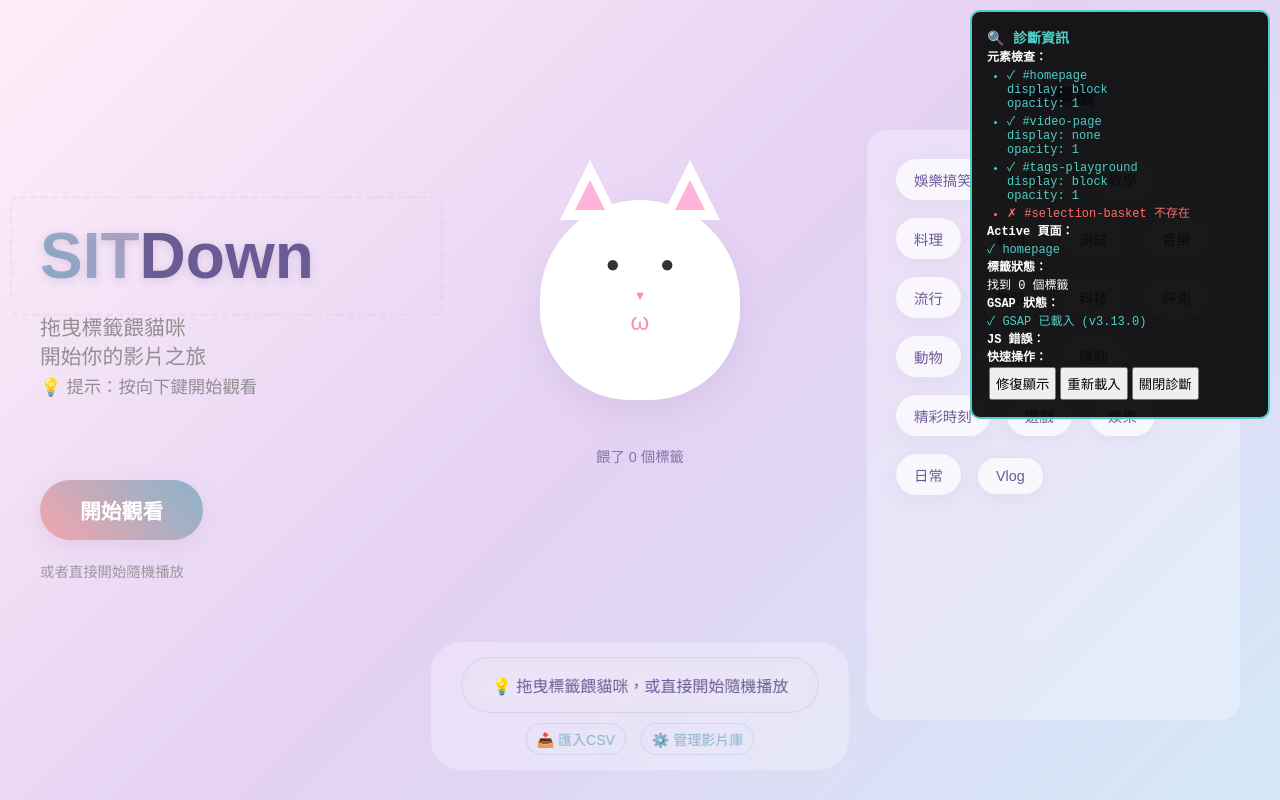
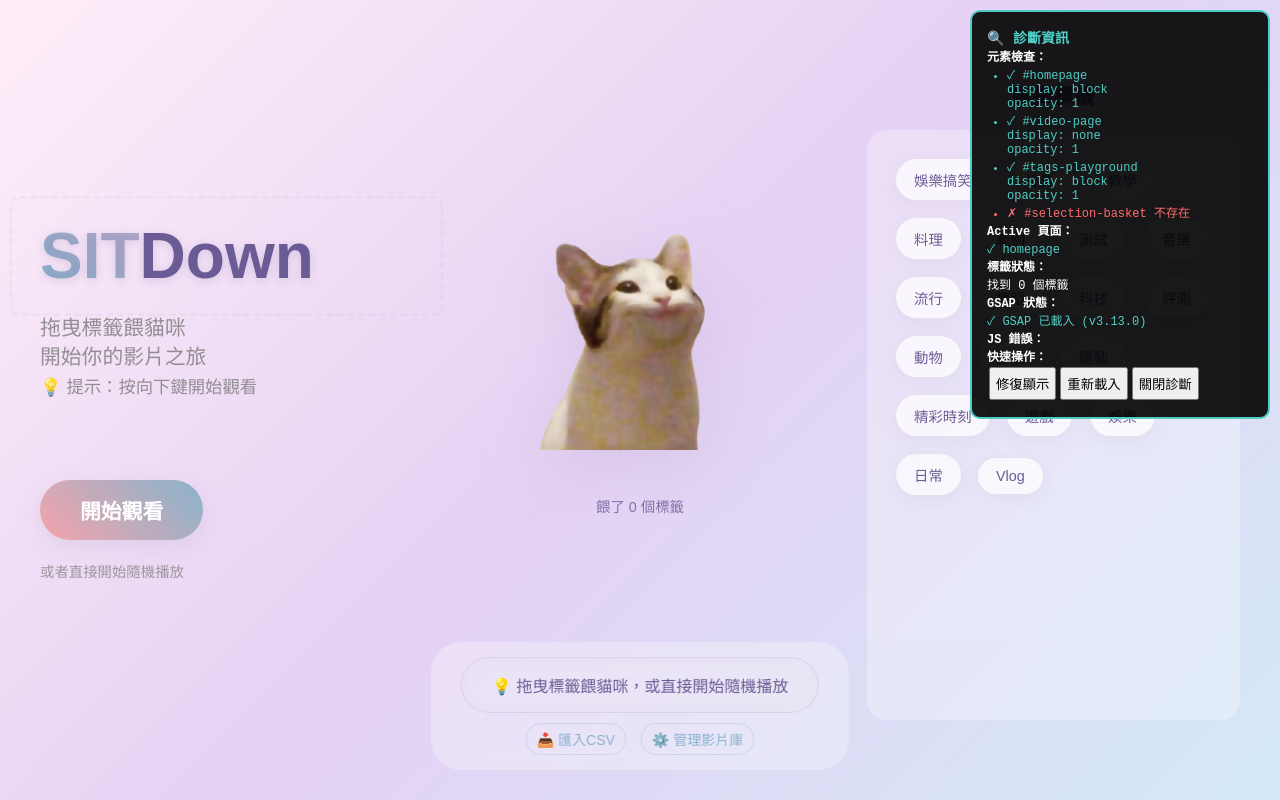
Before and after one commit to orange0730/SITDown, a plain HTML site: page index.html in a window 1280 px wide. Drawn offline with nearby package versions, Linux system fonts and the light colour scheme; no server answers.

Commit message:
cat okok

```diff
--- a/index.html
+++ b/index.html
@@ -25,22 +25,8 @@
             <!-- 中間：貓咪容器 -->
             <div class="center-panel">
                 <div class="cat-container" id="cat-container">
-                    <div class="cat" id="cat">
-                        <div class="cat-ears">
-                            <div class="ear left"></div>
-                            <div class="ear right"></div>
-                        </div>
-                        <div class="cat-face">
-                            <div class="cat-eyes">
-                                <div class="eye left">●</div>
-                                <div class="eye right">●</div>
-                            </div>
-                            <div class="cat-nose">▼</div>
-                            <div class="cat-mouth" id="cat-mouth">
-                                <div class="mouth-closed">ω</div>
-                                <div class="mouth-open">O</div>
-                            </div>
-                        </div>
+                    <div class="cat-image-wrapper" id="cat">
+                        <img src="cat1_close.png" alt="貓咪" class="cat-img" id="cat-img">
                     </div>
                     <!-- 已選擇的標籤會顯示在這裡 -->
                     <div class="selected-tags-area" id="selected-tags-area">
--- a/script.js
+++ b/script.js
@@ -1589,16 +1589,18 @@ function clearImportedData() {
 // 初始化貓咪事件
 function initCatEvents() {
     const cat = document.getElementById('cat');
+    const catImg = document.getElementById('cat-img');
     const catContainer = document.getElementById('cat-container');
 
-    if (!catContainer || !cat) {
+    if (!catContainer || !cat || !catImg) {
         console.error('找不到貓咪容器元素');
         return;
     }
 
     catContainer.addEventListener('dragover', (e) => {
         e.preventDefault();
-        cat.classList.add('drag-over', 'mouth-open');
+        cat.classList.add('drag-over');
+        catImg.src = 'cat2_open.png';  // 切換到張嘴圖片
     });
 
     catContainer.addEventListener('dragleave', (e) => {
@@ -1608,19 +1610,22 @@ function initCatEvents() {
         const y = e.clientY;
 
         if (x < rect.left || x > rect.right || y < rect.top || y > rect.bottom) {
-            cat.classList.remove('drag-over', 'mouth-open');
+            cat.classList.remove('drag-over');
+            catImg.src = 'cat1_close.png';  // 切換回閉嘴圖片
         }
     });
 
     catContainer.addEventListener('drop', (e) => {
         e.preventDefault();
-        cat.classList.remove('drag-over', 'mouth-open');
+        cat.classList.remove('drag-over');
+        catImg.src = 'cat1_close.png';  // 切換回閉嘴圖片
     });
 }
 
 // 檢查滑鼠/觸控是否在貓咪上方
 function checkCatHover(touch) {
     const cat = document.getElementById('cat');
+    const catImg = document.getElementById('cat-img');
     const catContainer = document.getElementById('cat-container');
     const catRect = catContainer.getBoundingClientRect();
 
@@ -1629,9 +1634,11 @@ function checkCatHover(touch) {
 
     if (clientX >= catRect.left && clientX <= catRect.right &&
         clientY >= catRect.top && clientY <= catRect.bottom) {
-        cat.classList.add('drag-over', 'mouth-open');
+        cat.classList.add('drag-over');
+        catImg.src = 'cat2_open.png';  // 切換到張嘴圖片
     } else {
-        cat.classList.remove('drag-over', 'mouth-open');
+        cat.classList.remove('drag-over');
+        catImg.src = 'cat1_close.png';  // 切換回閉嘴圖片
     }
 }
 
@@ -1650,7 +1657,9 @@ function isOverCat(touch) {
 // 移除貓咪懸停效果
 function removeCatHover() {
     const cat = document.getElementById('cat');
-    cat.classList.remove('drag-over', 'mouth-open');
+    const catImg = document.getElementById('cat-img');
+    cat.classList.remove('drag-over');
+    catImg.src = 'cat1_close.png';  // 切換回閉嘴圖片
 }
 
 // 移動標籤到貓咪下方
--- a/style.css
+++ b/style.css
@@ -85,23 +85,28 @@ body {
     align-items: center;
 }
 
-/* 貓咪主體 */
-.cat {
+/* 貓咪圖片包裝器 */
+.cat-image-wrapper {
     position: relative;
-    width: 200px;
-    height: 200px;
-    background: #fff;
-    border-radius: 50% 50% 45% 45%;
-    box-shadow: 0 10px 30px rgba(184, 169, 201, 0.3);
+    width: 250px;
+    height: 250px;
     transition: all 0.3s ease;
 }
 
-.cat.drag-over {
-    transform: scale(1.1);
-    box-shadow: 0 15px 40px rgba(184, 169, 201, 0.4);
+.cat-img {
+    width: 100%;
+    height: 100%;
+    object-fit: contain;
+    filter: drop-shadow(0 10px 30px rgba(184, 169, 201, 0.3));
+    transition: all 0.3s ease;
 }
 
-.cat.success {
+.cat-image-wrapper.drag-over .cat-img {
+    transform: scale(1.1);
+    filter: drop-shadow(0 15px 40px rgba(184, 169, 201, 0.4));
+}
+
+.cat-image-wrapper.success {
     animation: catSuccess 0.6s ease;
 }
 
@@ -111,92 +116,6 @@ body {
     50% { transform: scale(1.1) rotate(5deg); }
     75% { transform: scale(1.15) rotate(-3deg); }
     100% { transform: scale(1); }
-}
-
-/* 貓耳朵 */
-.cat-ears {
-    position: absolute;
-    top: -40px;
-    width: 100%;
-    display: flex;
-    justify-content: space-between;
-    padding: 0 20px;
-}
-
-.ear {
-    width: 0;
-    height: 0;
-    border-left: 30px solid transparent;
-    border-right: 30px solid transparent;
-    border-bottom: 60px solid #fff;
-    position: relative;
-}
-
-.ear::after {
-    content: '';
-    position: absolute;
-    width: 0;
-    height: 0;
-    border-left: 15px solid transparent;
-    border-right: 15px solid transparent;
-    border-bottom: 30px solid #ffb3d9;
-    top: 20px;
-    left: -15px;
-}
-
-/* 貓臉 */
-.cat-face {
-    padding-top: 50px;
-    text-align: center;
-}
-
-/* 貓眼睛 */
-.cat-eyes {
-    display: flex;
-    justify-content: center;
-    gap: 40px;
-    margin-bottom: 10px;
-}
-
-.eye {
-    font-size: 1.5rem;
-    color: #333;
-}
-
-/* 貓鼻子 */
-.cat-nose {
-    font-size: 0.8rem;
-    color: #ff8fab;
-    margin-bottom: 5px;
-}
-
-/* 貓嘴巴 */
-.cat-mouth {
-    position: relative;
-    height: 30px;
-}
-
-.mouth-closed,
-.mouth-open {
-    position: absolute;
-    left: 50%;
-    transform: translateX(-50%);
-    font-size: 1.5rem;
-    color: #ff8fab;
-    transition: opacity 0.2s ease;
-}
-
-.mouth-open {
-    font-size: 2rem;
-    opacity: 0;
-}
-
-.cat.mouth-open .mouth-closed {
-    opacity: 0;
-}
-
-.cat.mouth-open .mouth-open {
-    opacity: 1;
 }
 
 /* 已選擇標籤區域 */
@@ -923,7 +842,7 @@ body {
         height: 300px;
     }
 
-    .cat {
+    .cat-image-wrapper {
         width: 150px;
         height: 150px;
     }
```
